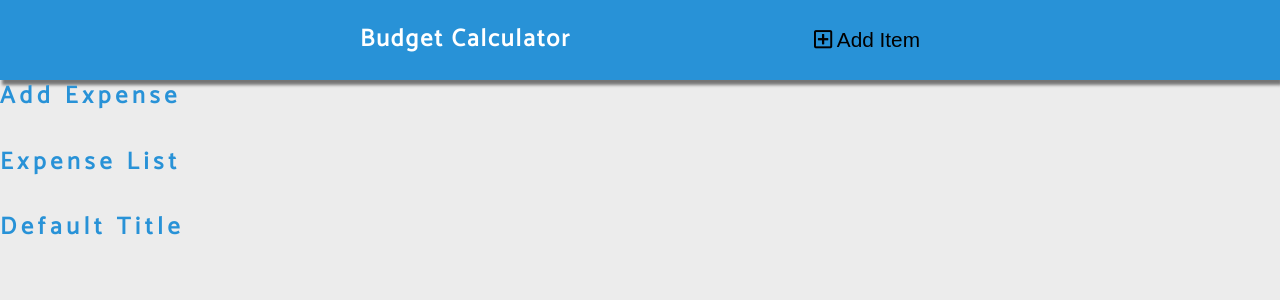
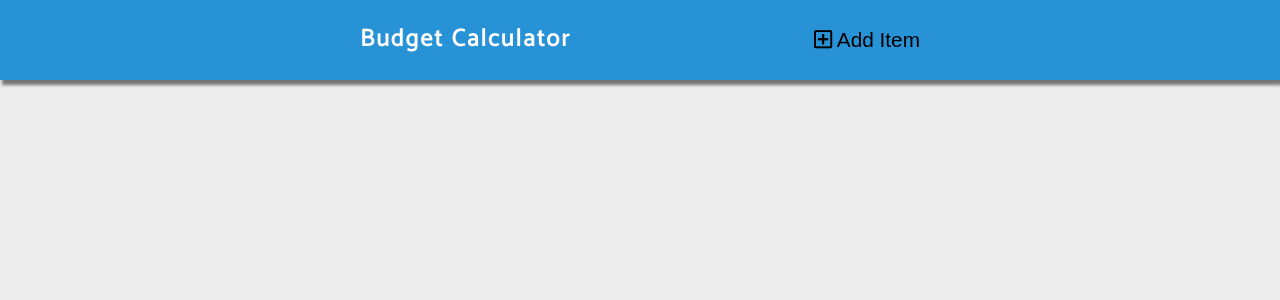
Before and after one commit to BeataJ/budget-calculator-svelte, a Svelte app: page / in a window 1280 px wide. Shown: the top 300 px of the page. Built offline with nearby package versions, Linux system fonts and the light colour scheme.

Commit message:
delete Title component from App

```diff
--- a/src/App.svelte
+++ b/src/App.svelte
@@ -1,12 +1,8 @@
 <script>
   import Navbar from './Navbar.svelte';
-  import Title from './Title.svelte';
 </script>
 
 <style>
 </style>
 
 <Navbar />
-<Title title="add expense" />
-<Title title="expense list" />
-<Title />
```
